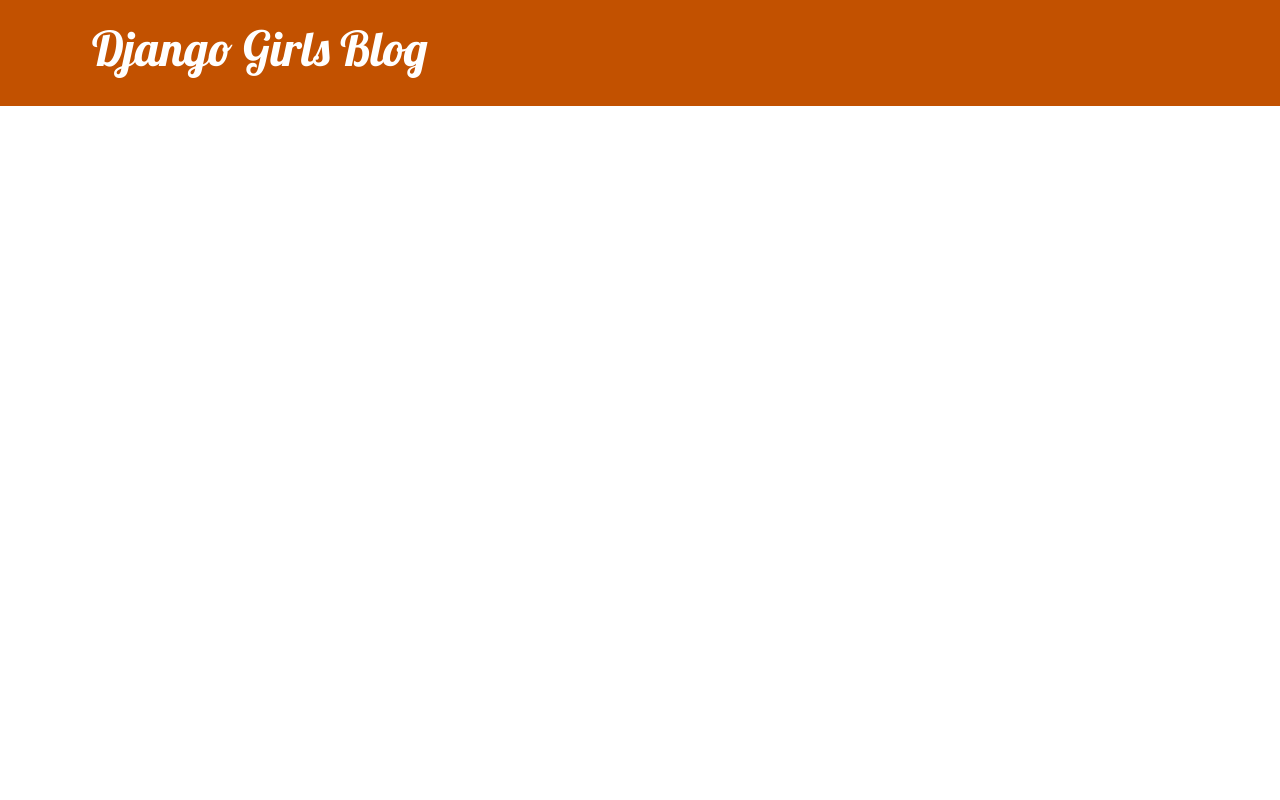
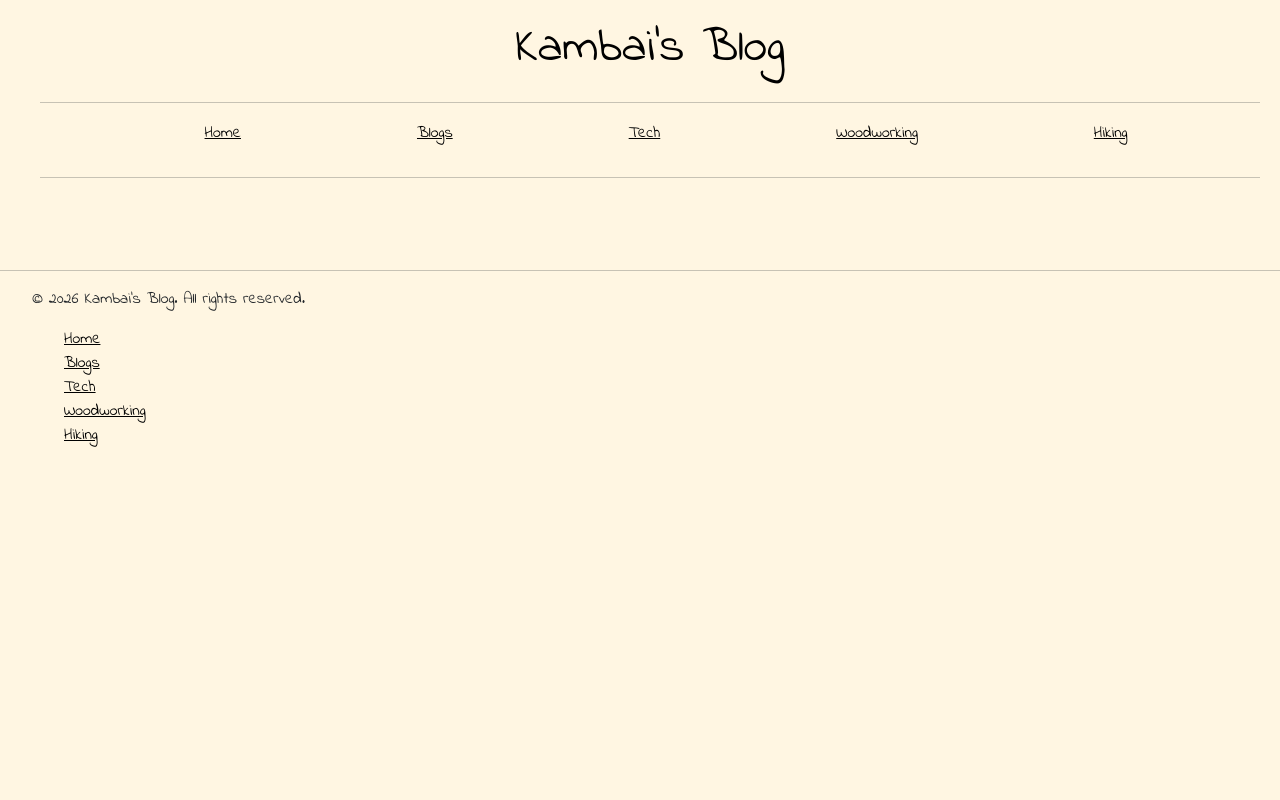
Before and after one commit to kambaikariuki/django-blog, a Django app: page / in a window 1280 px wide. Run offline with Django 5.2, Linux system fonts and the light colour scheme; data that the repository does not hold is empty.

Commit message:
Added navigation links and footer, plus CSS changes

```diff
--- a/blog/static/css/blog.css
+++ b/blog/static/css/blog.css
@@ -1,14 +1,55 @@
+.title {
+    display: flex;
+    justify-content: center;
+    align-items: center;
+}
+
+.nav {
+    display: flex;
+    justify-content: center;
+}
+
+.nav-links {
+    display: flex;
+}
+
+.nav-links a {
+    font-family: 'Indie Flower';
+    color: #000000;
+}
+
+li {
+    padding: 0rem 5rem 0rem 5rem;
+    margin-left: .5rem;
+    margin-right: .5rem;
+    list-style: none;
+}
+
+.footer {
+    display: flex;
+    flex-direction: column;
+    margin-left: 2rem;
+    margin-bottom: .5rem;
+}
+
+.footer-links {
+    display: flex;
+    flex-direction: column;
+    margin-left: 2rem;
+}
+
 h1 a, h2 a {
     color: #C25100;
-    font-family: 'Lobster';
+    font-family: 'Indie Flower';
 }
 
-/* body {
-    padding-left: 15px;
-} */
+body {
+    background-color: #fff6e2;
+    min-height: 100vh;
+}
 
 .page-header {
-    background-color: #C25100;
+    background-color: #fff6e2;
     margin-top: 0;
     margin-bottom: 40px;
     padding: 20px 20px 20px 40px;
@@ -18,7 +59,7 @@ h1 a, h2 a {
 .page-header h1 a,
 .page-header h1 a:visited,
 .page-header h1 a:active {
-    color: #ffffff;
+    color: #000000;
     font-size: 36pt;
     text-decoration: none;
 }
@@ -26,12 +67,14 @@ h1 a, h2 a {
 h1,
 h2,
 h3,
-h4 {
-    font-family: 'Lobster', cursive;
+h4,
+p {
+    font-family: 'Indie Flower', cursive;
 }
 
 .date {
     color: #828282;
+    font-family: 'Indie Flower';
 }
 
 .save {
--- a/blog/templates/blog/base.html
+++ b/blog/templates/blog/base.html
@@ -2,16 +2,34 @@
 <!DOCTYPE html>
 <html>
     <head>
-        <title>Django Girls blog</title>
+        <title>Kambai's blog</title>
         <link rel="stylesheet" href="https://cdn.jsdelivr.net/npm/bootstrap@5.3.3/dist/css/bootstrap.min.css" integrity="sha384-QWTKZyjpPEjISv5WaRU9OFeRpok6YctnYmDr5pNlyT2bRjXh0JMhjY6hW+ALEwIH" crossorigin="anonymous">
-        <link rel="stylesheet" href="https://fonts.googleapis.com/css?family=Lobster&subset=latin,latin-ext">
+        <link rel="preconnect" href="https://fonts.googleapis.com">
+        <link rel="preconnect" href="https://fonts.gstatic.com" crossorigin>
+        <link href="https://fonts.googleapis.com/css2?family=Indie+Flower&display=swap" rel="stylesheet">
         <link rel="stylesheet" href="{% static 'css/blog.css' %}">
     </head>
     <body>
         <header class="page-header">
-            <div class="container">
-                <h1><a href="/">Django Girls Blog</a></h1>
+            <div class="container title">
+                {%if user.is_authenticated %}
+                    <a href="{% url 'post_new' %}" class="top-menu">
+                        {% include './icons/file-earmark-plus.svg' %}
+                    </a>
+                {% endif %}
+                <h1><a href="/">Kambai's Blog</a></h1>
             </div>
+            <hr>
+            <div class="nav">
+                <ul class="nav-links">
+                    <li><a href="/">Home</a></li>
+                    <li><a href="/">Blogs</a></li>
+                    <li><a href="">Tech</a></li>
+                    <li><a href="">Woodworking</a></li>
+                    <li><a href="">Hiking</a></li>
+                </ul>
+            </div>
+            <hr>
         </header>
 
         <main class="container">
@@ -23,4 +41,18 @@
             </div>
         </main>
     </body>
+    <hr>
+    <footer>
+        <div class="footer">
+            <p>&copy; 2026 Kambai's Blog. All rights reserved.</p>
+            <nav class="nav-links footer-links">
+                <a href="/">Home</a>
+                <a href="/">Blogs</a>
+                <a href="">Tech</a>
+                <a href="">Woodworking</a>
+                <a href="">Hiking</a>
+            </nav>
+        </div>
+
+    </footer>
 </html>
--- a/blog/urls.py
+++ b/blog/urls.py
@@ -3,5 +3,8 @@ from . import views
 
 urlpatterns = [
     path('', views.post_list, name='post_list'),
-    path('post/<int:pk>/', views.post_detail, name='post_detail')
+    path('blogs', views.post_list, name='post_list'),
+    path('post/<int:pk>/', views.post_detail, name='post_detail'),
+    path('post/new/', views.post_new, name='post_new'),
+    path('post/<int:pk>/edit/', views.post_edit, name='post_edit'),
 ]
--- a/blog/views.py
+++ b/blog/views.py
@@ -1,6 +1,7 @@
-from django.shortcuts import render, get_object_or_404
+from django.shortcuts import render, get_object_or_404, redirect
 from .models import Post
 from django.utils import timezone
+from .forms import PostForm
 
 def post_list(request):
     posts = Post.objects.filter(published_date__lte=timezone.now()).order_by('published_date')
@@ -9,3 +10,31 @@ def post_list(request):
 def post_detail(request, pk):
     post = get_object_or_404(Post, pk=pk)
     return render(request, 'blog/post_detail.html', {'post': post})
+
+def post_new(request):
+    if request.method == "POST":
+        form = PostForm(request.POST)
+        if form.is_valid():
+            post = form.save(commit=False)
+            post.author = request.user
+            post.published_date = timezone.now()
+            post.save()
+            return redirect('post_detail', pk=post.pk)
+    else:
+        form = PostForm()
+
+    return render(request, 'blog/post_edit.html', {'form': form})
+
+def post_edit(request, pk):
+    post = get_object_or_404(Post, pk=pk)
+    if request.method == "POST":
+        form = PostForm(request.POST, instance=post)
+        if form.is_valid():
+            post = form.save(commit=False)
+            post.author = request.user
+            # post.published_date = timezone.now()
+            post.save()
+            return redirect('post_detail', pk=post.pk)
+    else:
+        form = PostForm(instance=post)
+    return render(request, 'blog/post_edit.html', {'form': form})
```
Also changed, not shown: blog/forms.py (added, +9 -0 lines), blog/templates/blog/post_detail.html (+7 -0 lines), blog/templates/blog/post_edit.html (added, +9 -0 lines).
